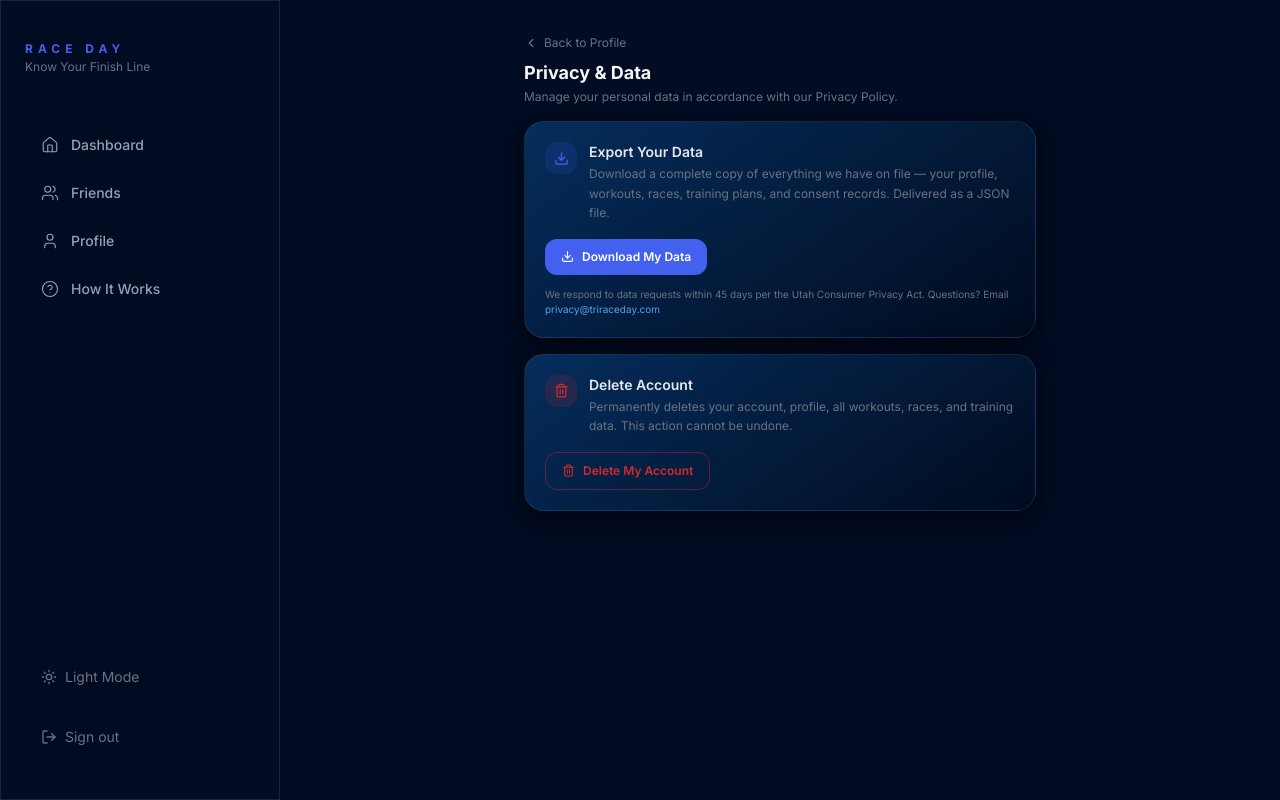
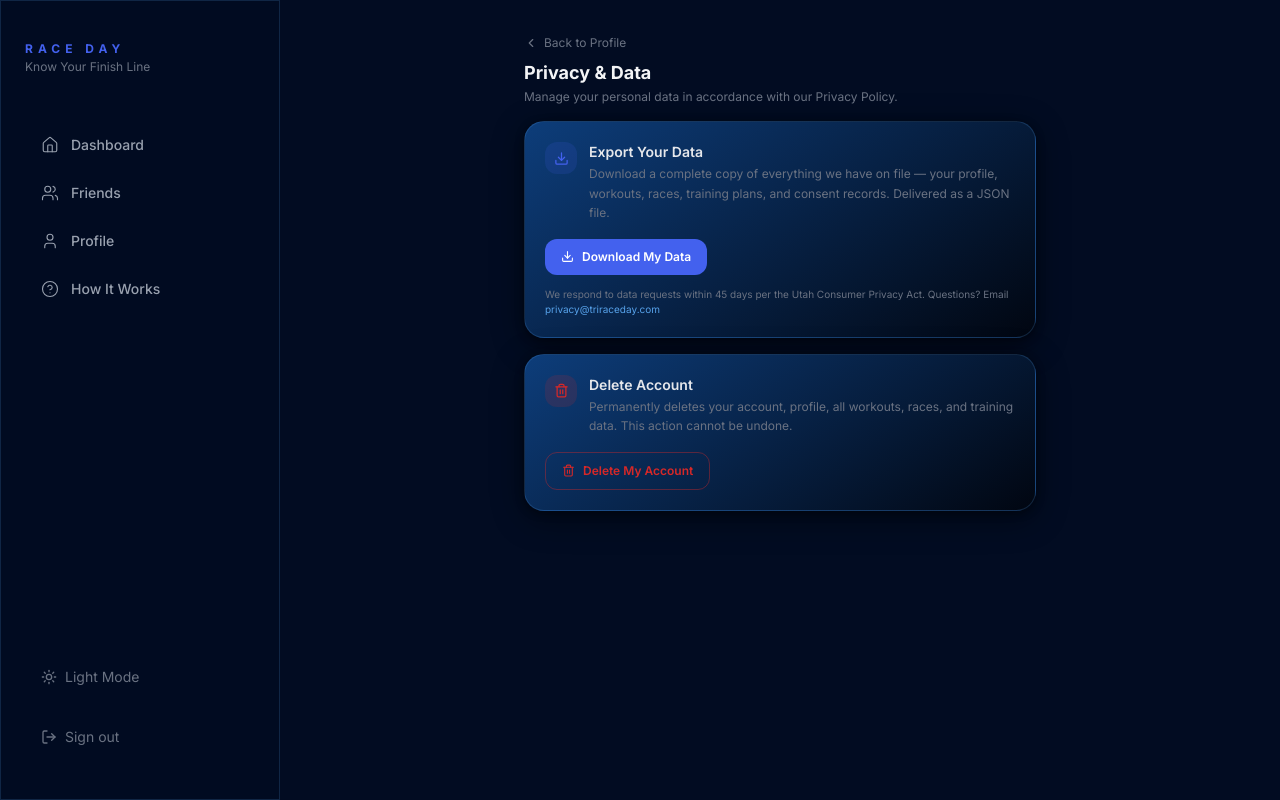
Before and after one commit to jorbalinda/tri-nexus, a Next.js app: page /dashboard/account/privacy in a window 1280 px wide. Built offline with nearby package versions, Linux system fonts and the light colour scheme; no server answers.

Commit message:
Make dashboard card gradient more dramatic for visibility test

```diff
--- a/src/app/globals.css
+++ b/src/app/globals.css
@@ -104,8 +104,8 @@ body {
 }
 
 .dark [data-section="dashboard"] .card-squircle {
-  background: linear-gradient(145deg, #052d5c 0%, #010b1e 100%);
-  border-color: rgba(87, 162, 234, 0.14);
+  background: linear-gradient(145deg, #0d3d7a 0%, #010611 100%);
+  border-color: rgba(87, 162, 234, 0.2);
   box-shadow: 0 2px 8px rgba(0, 0, 0, 0.35), 0 8px 32px rgba(0, 0, 0, 0.45);
 }
 
```
